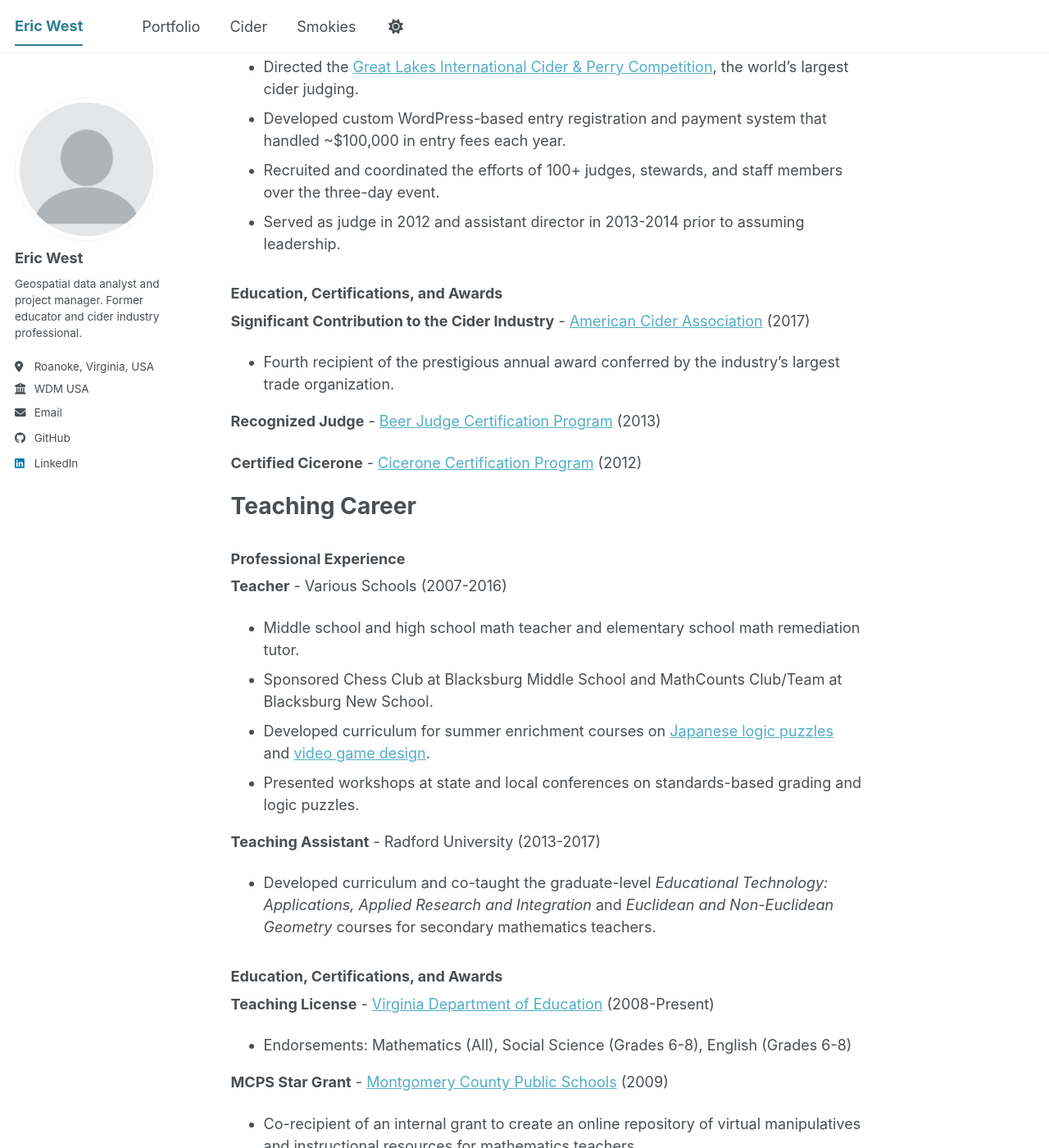
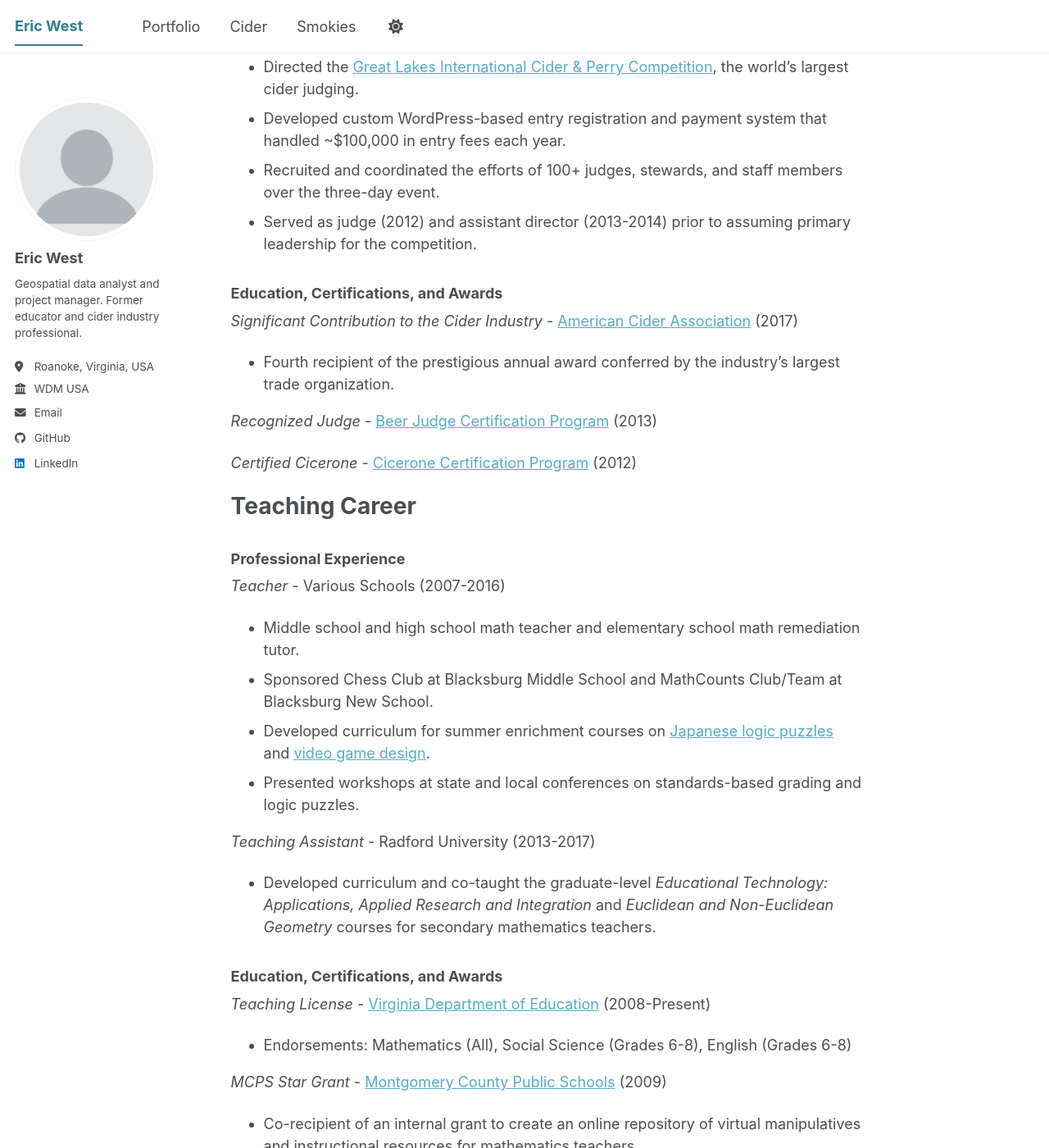
Before and after one commit to ericallanwest/ericallanwest.github.io, a Jekyll site: the page built from _pages/about.md, in a window 1280 px wide and 1400 px high, scrolled down 2213 px. Shown: the whole window at 82% size. Built offline with Jekyll 4.4.1, drawn with Linux system fonts in a browser that asks for light colours; a script bundle is joined from its source files by our own code; library files that are not in the unit come from our copies; some of the changed text lies outside the part shown.

Commit message:
Fix formatting for job titles and descriptions

```diff
--- a/_pages/about.md
+++ b/_pages/about.md
@@ -11,113 +11,114 @@ redirect_from:
 
 ### Professional Experience
 
-**GIS Specialist** - [WDM USA](https://www.wdm-int.com/) (2025-Present)
+*GIS Specialist* - [WDM USA](https://www.wdm-int.com/) (2025-Present)
 - Analyzing, interpreting, and visualizing spatial data that provides pavement friction management insights for clients.
 - Developing tools and datasets that help clients prevent roadway departure, intersection, and pedestrian-related crashes.
 - Troubleshooting and resolving issues related to GIS applications, data integrity, and system performance.
 - Tools: _QGIS, Pandas/GeoPandas, Felt, Excel Power Pivot_
 
-**GIS Data Engineer** - [Torc Robotics](https://torc.ai/) (2020-2023)
+*GIS Data Engineer* - [Torc Robotics](https://torc.ai/) (2020-2023)
 - Created and maintained high-definition vector maps (closed courses and public roads) for self-driving Freightliner trucks.
 - Tracked map health metrics and collaborated with forensics engineers to improve autonomous performance.
 - Coordinated mapping team efforts as Scrum Master, Product Owner, and Technical Product Manager.
 - Tools: _Java OpenStreetMap (JOSM), QGIS, Jira (Agile/Kanban), Confluence, Miro_
 
-**Geospatial Analyst** - [Center for Geospatial Information Technology](https://www.cgit.vt.edu/) (2019-2020)
+*Geospatial Analyst* - [Center for Geospatial Information Technology](https://www.cgit.vt.edu/) (2019-2020)
 - Contributed 40 American Viticultural Area (AVA) boundary polygons to [open source project](https://github.com/UCDavisLibrary/ava).
 - Collaborated with UC Davis researchers using GitHub for version control and collaboration.
 
 ### Education, Certifications, and Awards
 
-**Data Analyst in Python** - [DataCamp](https://www.datacamp.com/tracks/data-analyst-with-python) (In Progress)
+*Data Analyst in Python* - [DataCamp](https://www.datacamp.com/tracks/data-analyst-with-python) (In Progress)
 - Career Track Certification - 18% Complete
 
-**Project Management Professional (PMP)** - [Project Management Institute](https://www.pmi.org/certifications/project-management-pmp) (2023-Present)
+*Project Management Professional (PMP)* - [Project Management Institute](https://www.pmi.org/certifications/project-management-pmp) (2023-Present)
 - Requires 36 months (4,500 hours) of experience leading projects prior to certification.
 - Acknowledges candidates who are skilled at managing the people, processes, and business priorities of professional projects.
 
-**MS Geography** - [Virginia Tech](https://geography.vt.edu/) (2020)
+*Master of Science in Geography* - [Virginia Tech](https://geography.vt.edu/) (2020)
 - Coursework focused on ArcGIS Pro, ArcGIS Online, ArcPy/Python, web mapping, remote sensing, and statistics.
 - Graduate Teaching Assistant for _Principles of GIS_, _Intro to Remote Sensing_, and _Geovisualization_ courses.
 - Research Project: _The Digitization of American Viticultural Area Boundaries - An Efficient Method for Constructing GIS Polygons from Federal Government Data Sources_.
 
-**Esri Developer Center Student of the Year** - [Esri](https://storymaps.arcgis.com/stories/62d7f7cc84e34d43960c2f0cc82ea2db#ref-n-6CSIVs) (2020)
+*Esri Developer Center Student of the Year* - [Esri](https://storymaps.arcgis.com/stories/62d7f7cc84e34d43960c2f0cc82ea2db#ref-n-6CSIVs) (2020)
 - Virginia Tech’s recipient of an annual award for developing innovative applications with the ArcGIS platform.
 
-**Sidman P. Poole Endowment** - [Virginia Tech](https://geography.vt.edu/academics/research-funding.html) (2019)
+*Sidman P. Poole Endowment* - [Virginia Tech](https://geography.vt.edu/academics/research-funding.html) (2019)
 - Recipient of a funded grant to conduct trails-related fieldwork in Great Smoky Mountains National Park.
 
 # Cider Career
 
 ### Professional Experience
 
-**Founder** - [Cider Guide](https://web.archive.org/web/20250503044112/https://ciderguide.com/about/) (2012-2024)
+*Founder* - [Cider Guide](https://web.archive.org/web/20250503044112/https://ciderguide.com/about/) (2012-2024)
 - Podcast host and guest, weekly newsletter publisher, freelance writer, conference speaker, and guided tasting expert.
 - Maintained the World Cider Map, the industry's most accurate directory of cidermakers. (See my [ciderguide](https://ericallanwest.github.io/smokies/) repository for details.)
 - Launched the [Certified Cider Professional](https://ciderassociation.org/certification/) education and accreditation program for the American Cider Association.
 - Judged cider at the Royal Bath & West Show, Australian Cider Awards, Virginia Governor's Cup, and other major competitions.
 
-**Competition Director** - [Michigan Cider Association](https://michiganciders.com/) (2015-2023)
+*Competition Director* - [Michigan Cider Association](https://michiganciders.com/) (2015-2023)
 - Directed the [Great Lakes International Cider & Perry Competition](https://michiganciders.com/glintcap/), the world's largest cider judging.
 - Developed custom WordPress-based entry registration and payment system that handled ~$100,000 in entry fees each year.
 - Recruited and coordinated the efforts of 100+ judges, stewards, and staff members over the three-day event.
-- Served as judge in 2012 and assistant director in 2013-2014 prior to assuming leadership.
+- Served as judge (2012) and assistant director (2013-2014) prior to assuming primary leadership for the competition.
 
 ### Education, Certifications, and Awards
-**Significant Contribution to the Cider Industry** - [American Cider Association](https://ciderassociation.org/) (2017)
+
+*Significant Contribution to the Cider Industry* - [American Cider Association](https://ciderassociation.org/) (2017)
 - Fourth recipient of the prestigious annual award conferred by the industry’s largest trade organization.
 
-**Recognized Judge** - [Beer Judge Certification Program](https://www.bjcp.org/) (2013)
+*Recognized Judge* - [Beer Judge Certification Program](https://www.bjcp.org/) (2013)
 
-**Certified Cicerone** - [Cicerone Certification Program](https://www.cicerone.org/) (2012)
+*Certified Cicerone* - [Cicerone Certification Program](https://www.cicerone.org/) (2012)
 
 # Teaching Career
 
 ### Professional Experience
 
-**Teacher** - Various Schools (2007-2016)
+*Teacher* - Various Schools (2007-2016)
 - Middle school and high school math teacher and elementary school math remediation tutor.
 - Sponsored Chess Club at Blacksburg Middle School and MathCounts Club/Team at Blacksburg New School.
 - Developed curriculum for summer enrichment courses on [Japanese logic puzzles](https://en.wikipedia.org/wiki/Nikoli_(publisher)#Nikoli_puzzles) and [video game design](https://gamestarmechanic.com/).
 - Presented workshops at state and local conferences on standards-based grading and logic puzzles.
 
-**Teaching Assistant** - Radford University (2013-2017)
+*Teaching Assistant* - Radford University (2013-2017)
 - Developed curriculum and co-taught the graduate-level _Educational Technology: Applications, Applied Research and Integration_ and _Euclidean and Non-Euclidean Geometry_ courses for secondary mathematics teachers.
 
 ### Education, Certifications, and Awards
 
-**Teaching License** - [Virginia Department of Education](https://vadoe.mylicense.com/verification/) (2008-Present)
+*Teaching License* - [Virginia Department of Education](https://vadoe.mylicense.com/verification/) (2008-Present)
 - Endorsements: Mathematics (All), Social Science (Grades 6-8), English (Grades 6-8)
 
-**MCPS Star Grant** - [Montgomery County Public Schools](https://www.mcps.org/) (2009)
+*MCPS Star Grant* - [Montgomery County Public Schools](https://www.mcps.org/) (2009)
 - Co-recipient of an internal grant to create an online repository of virtual manipulatives and instructional resources for mathematics teachers.
 
-**BA Philosophy** - [Indiana University](https://bloomington.iu.edu/) (2006)
+*Bachelor of Arts in Philosophy* - [Indiana University](https://bloomington.iu.edu/) (2006)
 - Broad liberal arts background with coursework in history, literature, cognitive science, and information science.
 
 # Personal Pursuits
 
-**Appalachian Trail Maintenance** (2025-Present)
+*Appalachian Trail Maintenance* (2025-Present)
 - [Roanoke Appalachian Trail Club](https://www.ratc.org/) volunteer maintainer from Bailey Gap Shelter (Mile 660.9) to VA 613 (Mile 664.6) and from Lone Pine Peak (Mile 667.0) to War Spur Connector Trail (Mile 668.0).
 - Builds on past experience as Catawba Mountain Ridgerunner for the [Appalachian Trail Conservancy](https://appalachiantrail.org/our-work/conservation/education-and-outreach/about-the-appalachian-trail-ridgerunner-program/) in 2012 and 2015.
 
-**Pickleball** (2024-Present)
+*Pickleball* (2024-Present)
 - Active [intermediate-level](https://dashboard.dupr.com/dashboard/player/6886111230) player with multiple podium finishes in singles league play.
 
-**Great Smoky Mountains 900 Miler Club** (2019-2022)
+*Great Smoky Mountains 900 Miler Club* (2019-2022)
 - Successful completion of all official hiking trails in the Smokies. (See my [smokies](https://ericallanwest.github.io/smokies/) repository for details.)
 
-**Earthen Cottage Project** (2008-2019)
+*Earthen Cottage Project* (2008-2019)
 - Built and maintained an off-grid [cob](https://en.wikipedia.org/wiki/Cob_(material)) cottage using solar panels for electricity and a wood-burning stove for heat.
 
-**European Long-Distance Trails** (2006)
+*European Long-Distance Trails* (2006)
 - Successful self-supported backpacking trips on world-renowned hiking trails such as the Pennine Way (England), West Highland Way and Southern Upland Way (Scotland), GR20 (Corsica), and Tour du Mont Blanc (Switzerland, Italy, France).
 
-**Appalachian Trail Thru-Hike** (2005)
+*Appalachian Trail Thru-Hike* (2005)
 - Self-supported AT [thru-hike](https://www.trailjournals.com/journal/3073) from Springer Mountain to Mount Katahdin (2,175 miles).
 
-**Southern Tier Route Bikepacking** (2005)
+*Southern Tier Route Bikepacking* (2005)
 - Self-supported [bicycle tour](https://www.crazyguyonabike.com/doc/825) from St. Augustine, Florida to Austin, Texas (1,467 miles).
 
-**Pacific Crest Trail Thru-Hike** (2004)
+*Pacific Crest Trail Thru-Hike* (2004)
 - Self-supported PCT [thru-hike](https://www.trailjournals.com/journal/2634) from the Mexican Border to the Canadian Border (2,650 miles).
```
